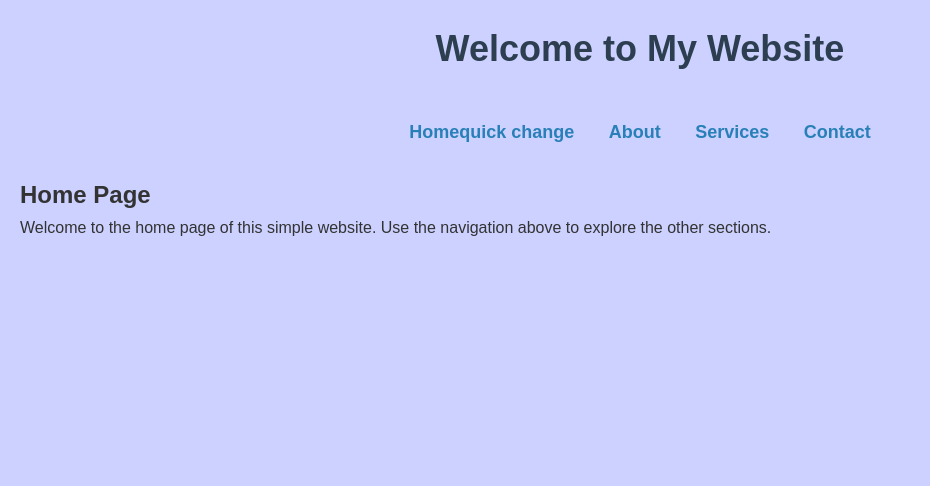
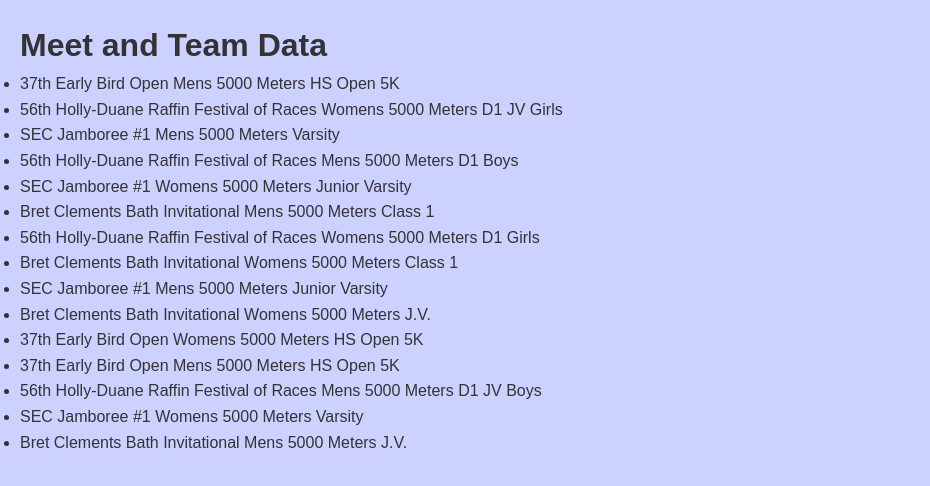
Before and after one commit to ssubkhan/CPD3, a plain HTML site: page index.html in a window 1280 px wide. Shown: the whole page, without its empty margins (0-930 px from the left). Drawn offline with Linux system fonts and the light colour scheme.

Commit message:
homepage

```diff
--- a/index.html
+++ b/index.html
@@ -1,32 +1,38 @@
 <!DOCTYPE html>
-<html lang="en">
+<html>
 <head>
-    <meta charset="UTF-8">
-    <meta name="viewport" content="width=device-width, initial-scale=1.0">
-    <title>Home Page</title>
+    <title>Homepage</title>
 
-    <link rel="stylesheet" href="css/reset.css">  <!-- Link to the CSS filee -->
+    <link rel="stylesheet" href="css/reset.css">  <!-- Link to the CSS file -->
     <link rel="stylesheet" href="css/style.css">  <!-- Link to the CSS file -->
 
 </head>
 <body>
+    <h1>Meet and Team Data</h1>
+    <ul>
+        <li><a href="meets/37th_Early_Bird_Open_Mens_5000_Meters_HS_Open_5K_24.html">37th Early Bird Open Mens 5000 Meters HS Open 5K</a></li>
 
-    <header>
-        <h1>Welcome to My Website</h1>
-    </header>
 
-    <nav>
-        <ul>
-            <li><a href="index.html">Homequick change</a></li>
-            <li><a href="about.html">About</a></li>
-            <li><a href="services.html">Services</a></li>
-            <li><a href="contact.html">Contact</a></li>
-        </ul>
-    </nav>
+        <!-- More links generated here -->
 
-    <main>
-        <h2>Home Page</h2>
-        <p>Welcome to the home page of this simple website. Use the navigation above to explore the other sections.</p>
-    </main>
+        <li><a href="meets/56th_Holly-Duane_Raffin_Festival_of_Races_Womens_5000_Meters_D1_JV_Girls_24.html">56th Holly-Duane Raffin Festival of Races Womens 5000 Meters D1 JV Girls</a></li>
+        <li><a href="meets/SEC_Jamboree_1_Mens_5000_Meters_Varsity_24.html">SEC Jamboree #1 Mens 5000 Meters Varsity</a></li>
+        <li><a href="meets/56th_Holly-Duane_Raffin_Festival_of_Races_Mens_5000_Meters_D1_Boys_24.html">56th Holly-Duane Raffin Festival of Races Mens 5000 Meters D1 Boys</a></li>
+        <li><a href="meets/SEC_Jamboree_1_Womens_5000_Meters_Junior_Varsity_24.html">SEC Jamboree #1 Womens 5000 Meters Junior Varsity</a></li>
+        <li><a href="meets/Bret_Clements_Bath_Invitational_Mens_5000_Meters_Class_1_24.html">Bret Clements Bath Invitational Mens 5000 Meters Class 1</a></li>
+        <li><a href="meets/56th_Holly-Duane_Raffin_Festival_of_Races_Womens_5000_Meters_D1_Girls_24.html">56th Holly-Duane Raffin Festival of Races Womens 5000 Meters D1 Girls</a></li>
+        <li><a href="meets/Bret_Clements_Bath_Invitational_Womens_5000_Meters_Class_1_24.html">Bret Clements Bath Invitational Womens 5000 Meters Class 1</a></li>
+        <li><a href="meets/SEC_Jamboree_1_Mens_5000_Meters_Junior_Varsity_24.html">SEC Jamboree #1 Mens 5000 Meters Junior Varsity</a></li>
+        <li><a href="meets/Bret_Clements_Bath_Invitational_Womens_5000_Meters_J.V._24.html">Bret Clements Bath Invitational Womens 5000 Meters J.V.</a></li>
+        <li><a href="meets/37th_Early_Bird_Open_Womens_5000_Meters_HS_Open_5K_24.html">37th Early Bird Open Womens 5000 Meters HS Open 5K</a></li>
+        <li><a href="meets/37th_Early_Bird_Open_Mens_5000_Meters_HS_Open_5K_24.html">37th Early Bird Open Mens 5000 Meters HS Open 5K</a></li>
+        <li><a href="meets/56th_Holly-Duane_Raffin_Festival_of_Races_Mens_5000_Meters_D1_JV_Boys_24.html">56th Holly-Duane Raffin Festival of Races Mens 5000 Meters D1 JV Boys</a></li>
+        <li><a href="meets/SEC_Jamboree_1_Womens_5000_Meters_Varsity_24.html">SEC Jamboree #1 Womens 5000 Meters Varsity</a></li>
+        <li><a href="meets/Bret_Clements_Bath_Invitational_Mens_5000_Meters_J.V._24.html">Bret Clements Bath Invitational Mens 5000 Meters J.V.</a></li>
+    </ul>
+
+
+
 
 </body>
+</html>
```
Also changed, not shown: meets/SEC-HS_Jamboree_2_(Red)_Mens_5000_Meters_Reserve_Boys_24.csv (renamed from meets/SEC-HS_Jamboree_#2_(Red)_Mens_5000_Meters_Reserve_Boys_24.csv), meets/SEC-HS_Jamboree_2_(Red)_Mens_5000_Meters_Reserve_Boys_24.html (renamed from meets/SEC-HS_Jamboree_#2_(Red)_Mens_5000_Meters_Reserve_Boys_24.html), meets/SEC-HS_Jamboree_2_(Red)_Mens_5000_Meters_Varsity_Boys_24.csv (renamed from meets/SEC-HS_Jamboree_#2_(Red)_Mens_5000_Meters_Varsity_Boys_24.csv), meets/SEC-HS_Jamboree_2_(Red)_Mens_5000_Meters_Varsity_Boys_24.html (renamed from meets/SEC-HS_Jamboree_#2_(Red)_Mens_5000_Meters_Varsity_Boys_24.html), meets/SEC-HS_Jamboree_2_(Red)_Womens_5000_Meters_Reserve_Girls_24.csv (renamed from meets/SEC-HS_Jamboree_#2_(Red)_Womens_5000_Meters_Reserve_Girls_24.csv), meets/SEC-HS_Jamboree_2_(Red)_Womens_5000_Meters_Reserve_Girls_24.html (renamed from meets/SEC-HS_Jamboree_#2_(Red)_Womens_5000_Meters_Reserve_Girls_24.html), meets/SEC-HS_Jamboree_2_(Red)_Womens_5000_Meters_Varsity_Girls_24.csv (renamed from meets/SEC-HS_Jamboree_#2_(Red)_Womens_5000_Meters_Varsity_Girls_24.csv), meets/SEC-HS_Jamboree_2_(Red)_Womens_5000_Meters_Varsity_Girls_24.html (renamed from meets/SEC-HS_Jamboree_#2_(Red)_Womens_5000_Meters_Varsity_Girls_24.html), meets/SEC_Jamboree_1_Mens_5000_Meters_Junior_Varsity_24.csv (renamed from meets/SEC_Jamboree_#1_Mens_5000_Meters_Junior_Varsity_24.csv), meets/SEC_Jamboree_1_Mens_5000_Meters_Junior_Varsity_24.html (renamed from meets/SEC_Jamboree_#1_Mens_5000_Meters_Junior_Varsity_24.html), meets/SEC_Jamboree_1_Mens_5000_Meters_Varsity_24.csv (renamed from meets/SEC_Jamboree_#1_Mens_5000_Meters_Varsity_24.csv), meets/SEC_Jamboree_1_Mens_5000_Meters_Varsity_24.html (renamed from meets/SEC_Jamboree_#1_Mens_5000_Meters_Varsity_24.html), meets/SEC_Jamboree_1_Womens_5000_Meters_Junior_Varsity_24.csv (renamed from meets/SEC_Jamboree_#1_Womens_5000_Meters_Junior_Varsity_24.csv), meets/SEC_Jamboree_1_Womens_5000_Meters_Junior_Varsity_24.html (renamed from meets/SEC_Jamboree_#1_Womens_5000_Meters_Junior_Varsity_24.html), 2 more files, 1 other file.
